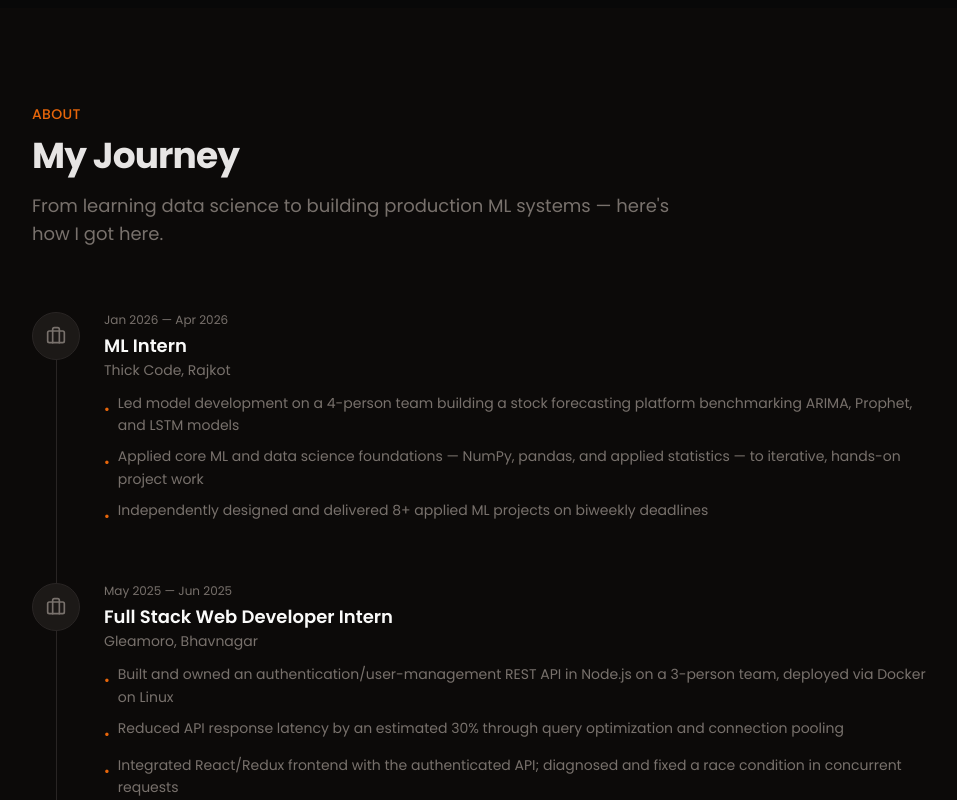
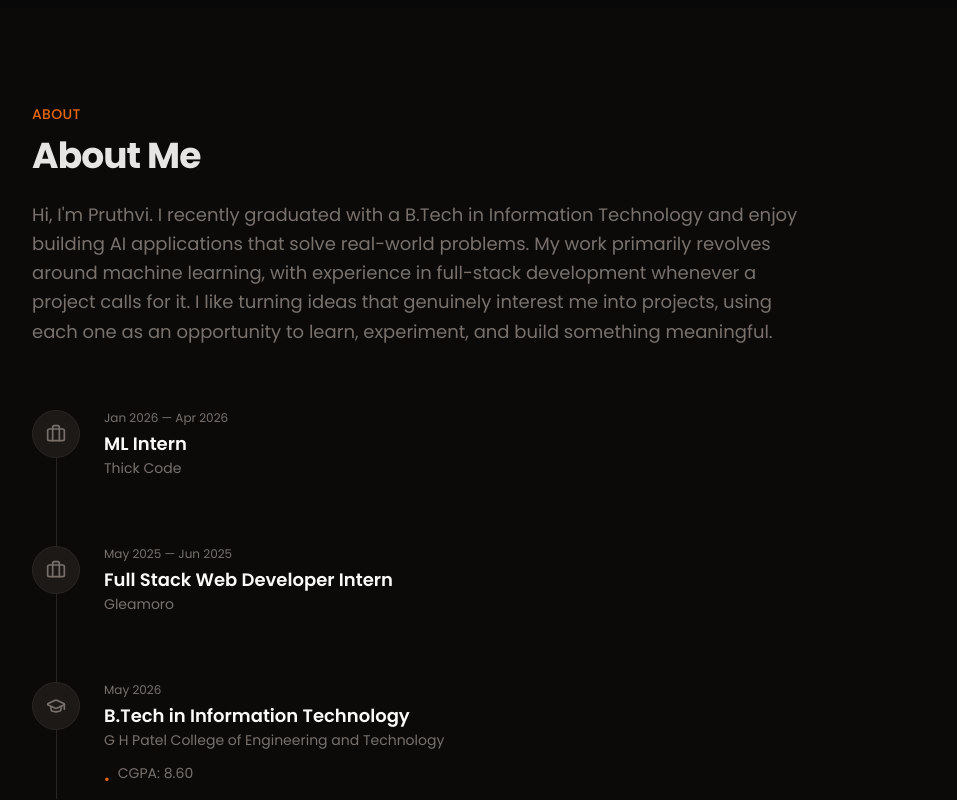
Before and after one commit to pruthvi189/portfolio, a Next.js app: page / in a window 1280 px wide. Shown: the part 2380-3180 px from the top of the page, without its empty margins (160-1117 px from the left). Built offline with nearby package versions, Linux system fonts and the light colour scheme.

Commit message:
update about section: add intro paragraph, simplify timeline

```diff
--- a/src/components/sections/about.tsx
+++ b/src/components/sections/about.tsx
@@ -7,34 +7,21 @@ const timeline = [
   {
     period: "Jan 2026 — Apr 2026",
     title: "ML Intern",
-    organization: "Thick Code, Rajkot",
+    organization: "Thick Code",
     icon: Briefcase,
-    details: [
-      "Led model development on a 4-person team building a stock forecasting platform benchmarking ARIMA, Prophet, and LSTM models",
-      "Applied core ML and data science foundations — NumPy, pandas, and applied statistics — to iterative, hands-on project work",
-      "Independently designed and delivered 8+ applied ML projects on biweekly deadlines",
-    ],
   },
   {
     period: "May 2025 — Jun 2025",
     title: "Full Stack Web Developer Intern",
-    organization: "Gleamoro, Bhavnagar",
+    organization: "Gleamoro",
     icon: Briefcase,
-    details: [
-      "Built and owned an authentication/user-management REST API in Node.js on a 3-person team, deployed via Docker on Linux",
-      "Reduced API response latency by an estimated 30% through query optimization and connection pooling",
-      "Integrated React/Redux frontend with the authenticated API; diagnosed and fixed a race condition in concurrent requests",
-    ],
   },
   {
     period: "May 2026",
-    title: "B.Tech, Information Technology",
-    organization: "G H Patel College of Engineering and Technology (GCET), Anand",
+    title: "B.Tech in Information Technology",
+    organization: "G H Patel College of Engineering and Technology",
     icon: GraduationCap,
-    details: [
-      "CGPA: 8.60/10",
-      "Affiliated with CVM University",
-    ],
+    details: ["CGPA: 8.60"],
   },
 ];
 
@@ -46,11 +33,15 @@ export function About() {
           <p className="text-orange font-medium text-sm tracking-wide uppercase mb-3">
             About
           </p>
-          <h2 className="text-3xl sm:text-4xl font-bold tracking-tight mb-4">
-            My Journey
+          <h2 className="text-3xl sm:text-4xl font-bold tracking-tight mb-6">
+            About Me
           </h2>
-          <p className="text-muted-foreground text-lg max-w-2xl mb-16">
-            From learning data science to building production ML systems — here&apos;s how I got here.
+          <p className="text-muted-foreground text-lg leading-relaxed max-w-3xl mb-16">
+            Hi, I&apos;m Pruthvi. I recently graduated with a B.Tech in Information Technology
+            and enjoy building AI applications that solve real-world problems. My work primarily
+            revolves around machine learning, with experience in full-stack development whenever
+            a project calls for it. I like turning ideas that genuinely interest me into projects,
+            using each one as an opportunity to learn, experiment, and build something meaningful.
           </p>
         </FadeIn>
 
@@ -79,6 +70,7 @@ export function About() {
                           {item.organization}
                         </p>
                       )}
+                      {item.details && (
                         <ul className="space-y-2">
                           {item.details.map((detail, i) => (
                             <li
@@ -92,6 +84,7 @@ export function About() {
                             </li>
                           ))}
                         </ul>
+                      )}
                     </div>
                   </div>
                 </StaggerItem>
```
Lines whose indentation alone changed are shown as unchanged.
